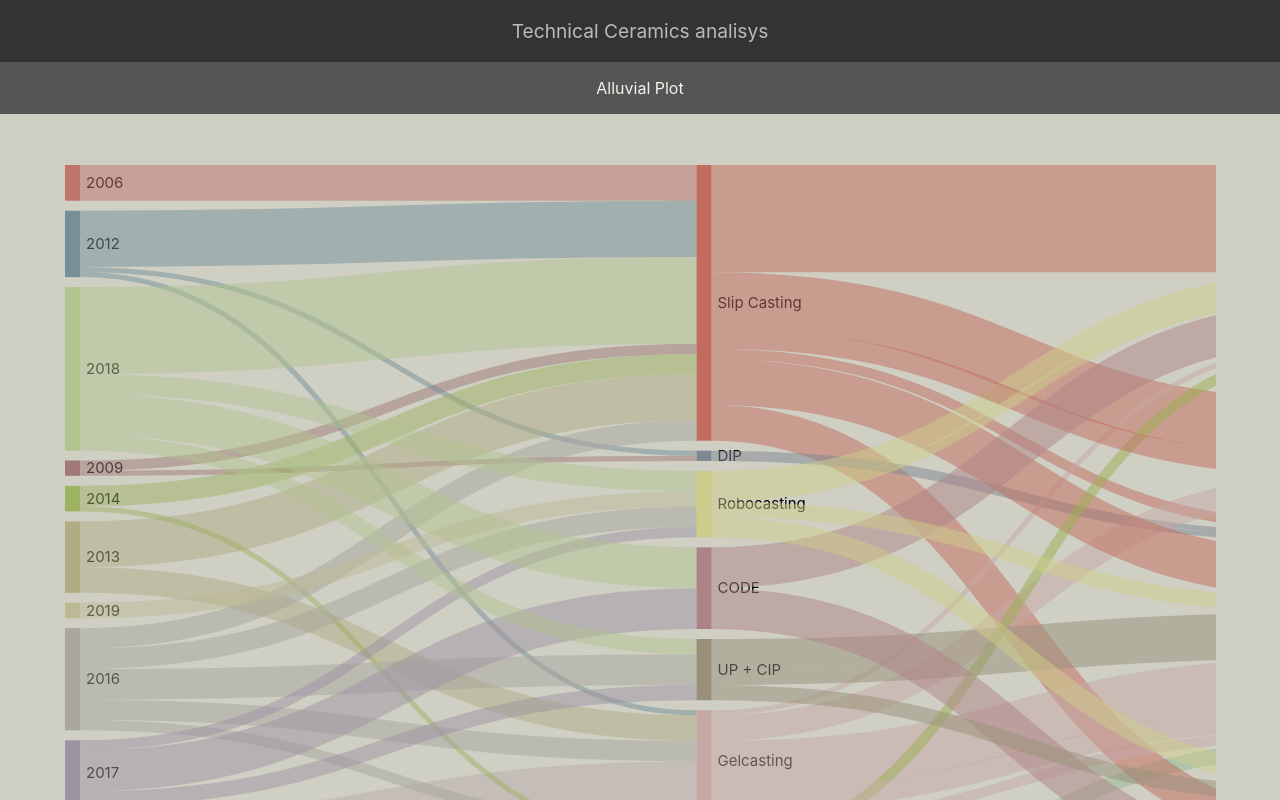
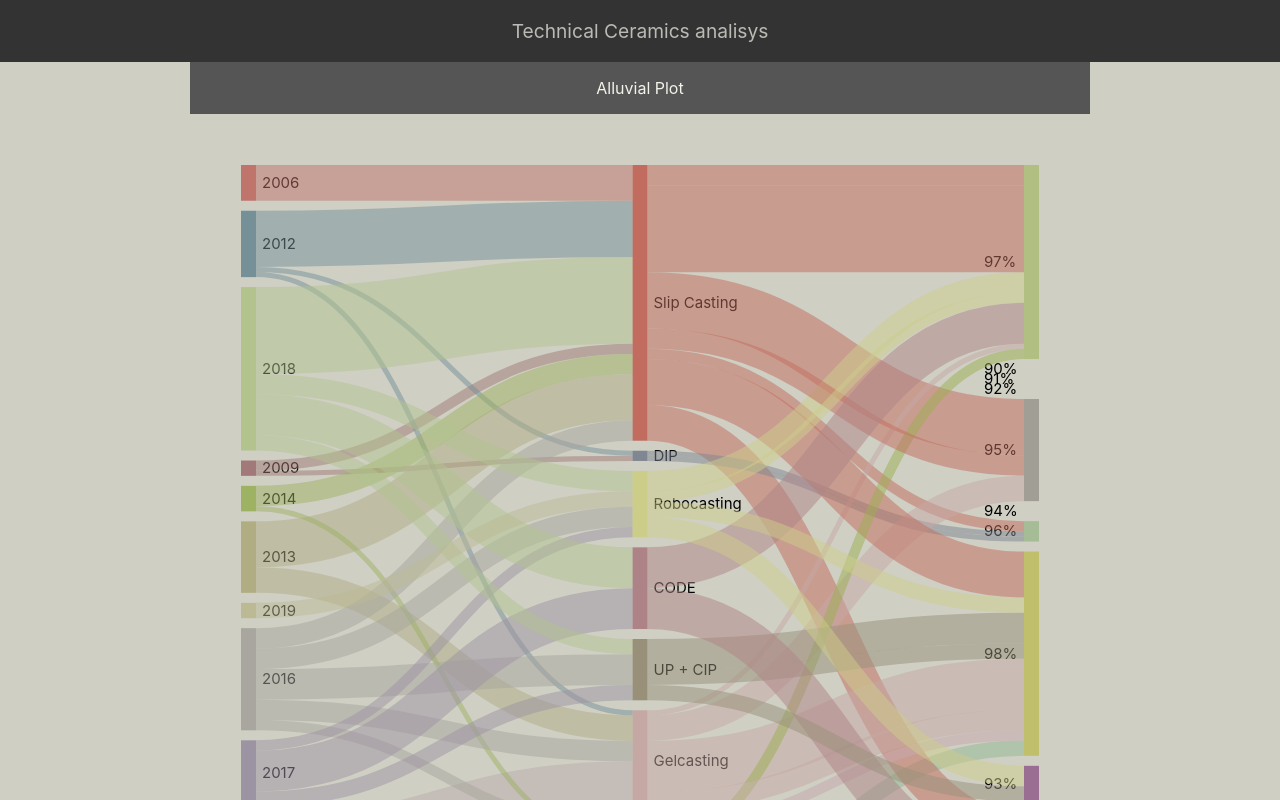
Before and after one commit to bearkillerPT/IV, a React (Create React App) app in the folder technical_ceramics/: page / in a window 1280 px wide. Shown: the top 800 px of the page. Built offline with nearby package versions, Linux system fonts and the light colour scheme.

Commit message:
adaptability to big and small screens

```diff
--- a/technical_ceramics/src/App.css
+++ b/technical_ceramics/src/App.css
@@ -3,6 +3,7 @@
   display: flex;
   align-items: center;
   flex-direction: column;
+  justify-content: center;
 }
 .graphControlls{
   display: flex;
@@ -11,13 +12,14 @@
   padding-bottom: 3vh;
   width: 50%;
 }
-.Graph{
-  max-width: 90%;
-}
 .paramSelect{
   flex:1;
   max-width: 50%;
   border-radius: 2vh;
+}
+.Graph{
+  display: flex;
+  justify-content: center;
 }
 .GraphHeader{
   display: flex;
--- a/technical_ceramics/src/App.js
+++ b/technical_ceramics/src/App.js
@@ -10,7 +10,7 @@ const { innerWidth: width, innerHeight: height } = window;
 const SankeyNode = ({ name, x0, x1, y0, y1, color }) => (
   <>
     <rect x={x0} y={y0} width={x1 - x0} height={y1 - y0} fill={color} />
-    <text x={x0 < width / 2 ? x1 + 6 : x0 - 40} y={((y1 + y0) / 2) + 5} fontSize={15} fill={"black"}>{name}</text>
+    <text x={x0 < (width) / 2 ? x1 + 6 : x0 - 40} y={((y1 + y0) / 2) + 5} fontSize={15} fill={"black"}>{name}</text>
 
   </>
 )
@@ -46,7 +46,7 @@ function App() {
     const { nodes, links } = sankey()
       .nodeWidth(15)
       .nodePadding(10)
-      .extent([[1, 1], [width - 1, height - 5]])(dataGraph);
+      .extent([[1, 1], [(width > 800 ? 800 : width) - 1, height - 5]])(dataGraph);
 
     return (
       <div className="App">
@@ -55,7 +55,8 @@ function App() {
           <div class="GraphHeader">
             <p class="GraphTitle">Alluvial Plot</p>
           </div>
-          <svg class="Graph" width={width} height={height} style={{ padding: 50 }}>
+          <div class="Graph">
+            <svg width={(width>800?800:width)} height={height} style={{ padding: 50 }}>
               <g style={{ mixBlendMode: 'multiply' }}>
                 {dataGraph.nodes.map((node, i) => (
                   <SankeyNode
@@ -74,6 +75,8 @@ function App() {
                 ))}
               </g>
             </svg>
+          </div>
+
           <div class="graphControlls">
             <div>
               <p>1st paramether</p>
```
Lines whose indentation alone changed are shown as unchanged.
